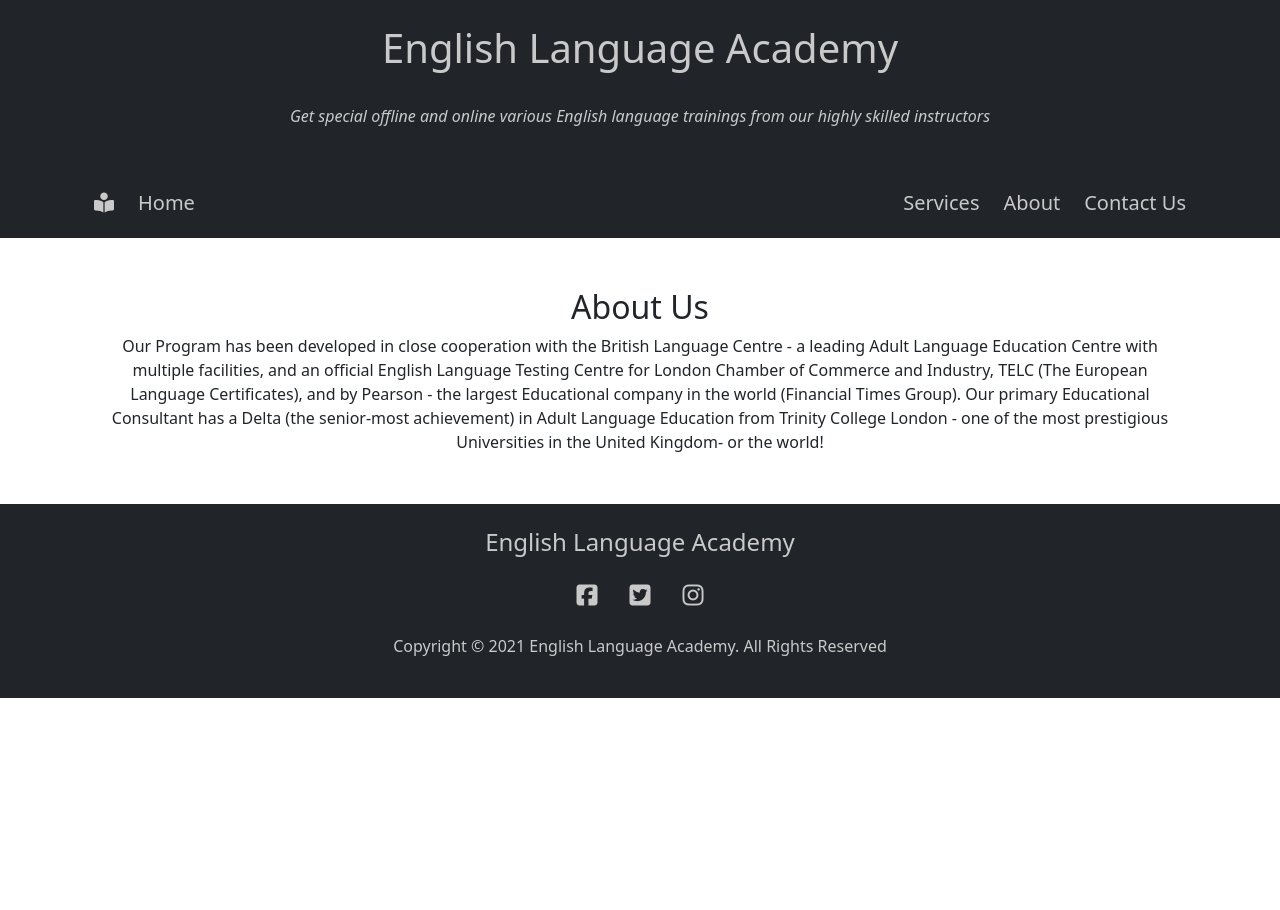
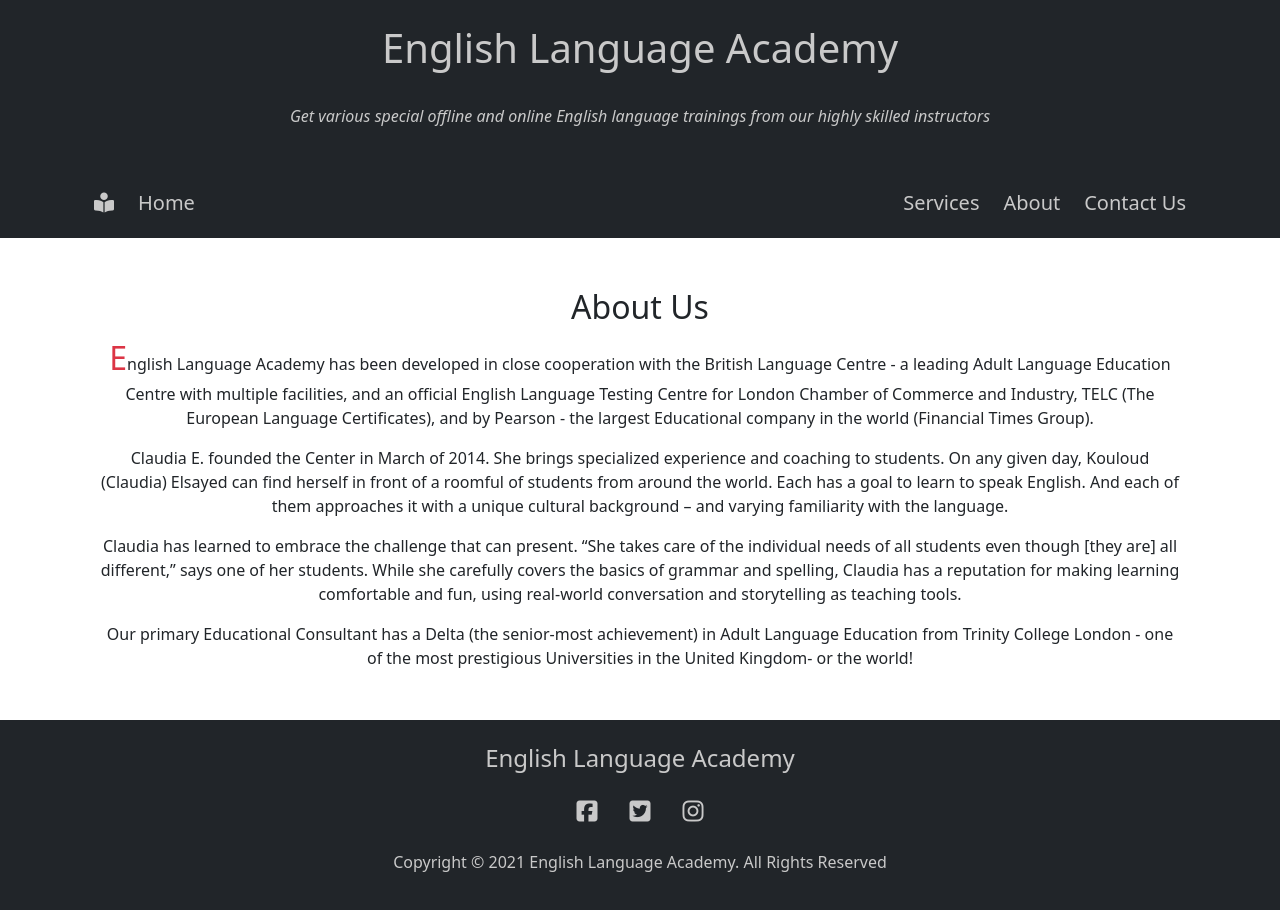
Before and after one commit to rezbd/english-language-academy, a React (Create React App) app: page /about in a window 1280 px wide. Shown: the top 910 px of the page. Before the commit the page ends 800 px from the top, so only its background shows below. Built offline with nearby package versions, Linux system fonts and the light colour scheme.

Commit message:
updated about page

```diff
--- a/src/components/About/About.js
+++ b/src/components/About/About.js
@@ -5,9 +5,15 @@
     return (
         <div className="about">
             <h2>About Us</h2>
-            <p>Our Program has been developed in close cooperation with the British Language Centre - a leading Adult Language Education Centre with multiple facilities, and an official English Language Testing Centre for London Chamber of Commerce and Industry, TELC (The European Language Certificates), and by Pearson - the largest Educational company in the world (Financial Times Group).
+            <p><span className="fs-2 text-danger">E</span>nglish Language Academy has been developed in close cooperation with the British Language Centre - a leading Adult Language Education Centre with multiple facilities, and an official English Language Testing Centre for London Chamber of Commerce and Industry, TELC (The European Language Certificates), and by Pearson - the largest Educational company in the world (Financial Times Group).</p>
 
-                Our primary Educational Consultant has a Delta (the senior-most achievement) in Adult Language Education from Trinity College London - one of the most prestigious Universities in the United Kingdom- or the world!</p>
+            <p>Claudia E. founded the Center in March of 2014. She brings specialized experience and coaching to students. On any given day, Kouloud (Claudia) Elsayed can find herself in front of a roomful of students from around the world. Each has a goal to learn to speak English. And each of them approaches it with a unique cultural background – and varying familiarity with the language.</p>
+
+            <p>
+                Claudia has learned to embrace the challenge that can present. “She takes care of the individual needs of all students even though [they are] all different,” says one of her students. While she carefully covers the basics of grammar and spelling, Claudia has a reputation for making learning comfortable and fun, using real-world conversation and storytelling as teaching tools.
+            </p>
+
+            <p>Our primary Educational Consultant has a Delta (the senior-most achievement) in Adult Language Education from Trinity College London - one of the most prestigious Universities in the United Kingdom- or the world!</p>
         </div>
     );
 };
--- a/src/components/Banner/Banner.js
+++ b/src/components/Banner/Banner.js
@@ -5,7 +5,7 @@
     return (
         <div className="py-4 bg-dark">
             <h1>English Language Academy</h1>
-            <p className="light-text pt-4 fst-italic">Get special offline and online various English language trainings from our highly skilled instructors</p>
+            <p className="light-text pt-4 fst-italic">Get various special offline and online English language trainings from our highly skilled instructors</p>
         </div>
     );
 };
```
